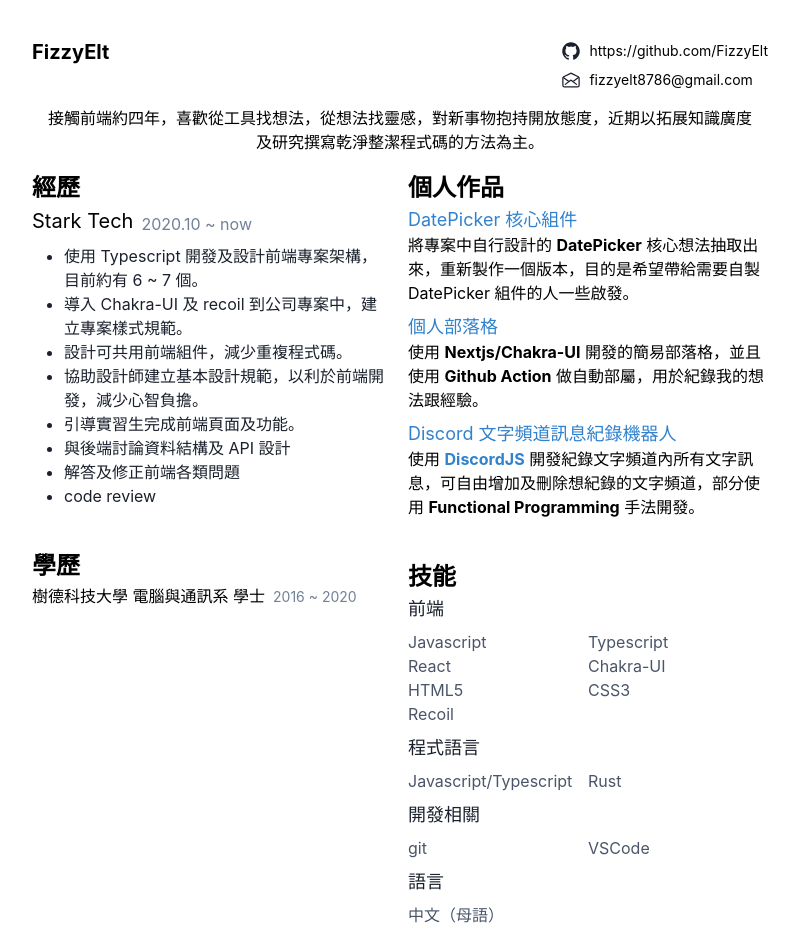
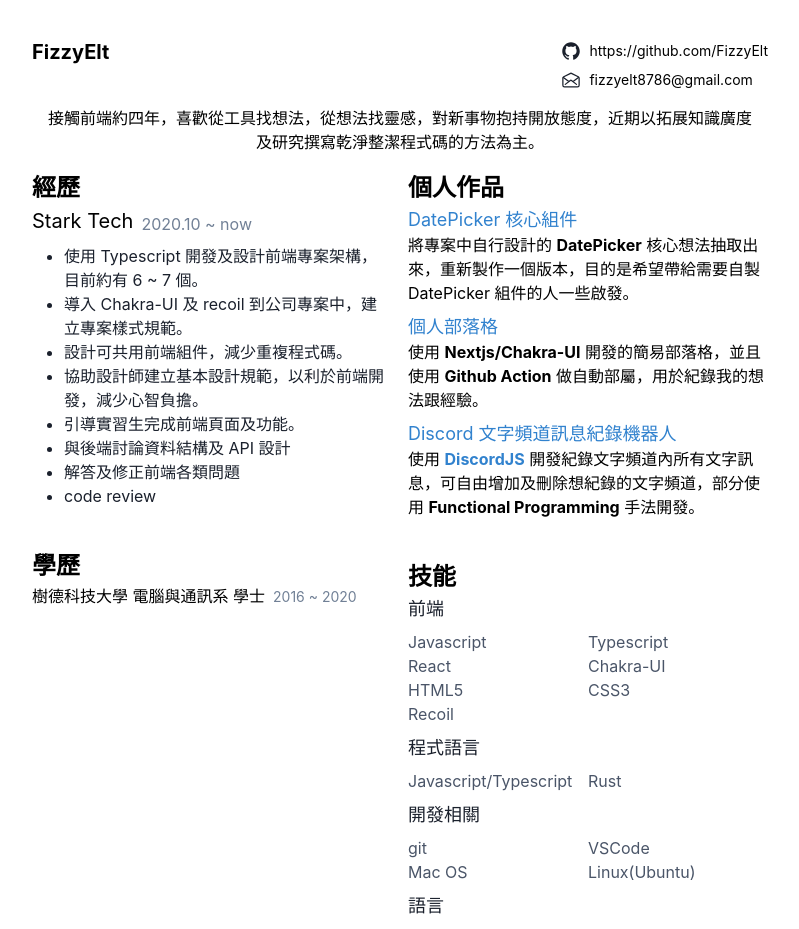
Before and after one commit to FizzyElt/blogs, a Next.js app: page /resume in a window 1280 px wide. Shown: the top 929 px of the page, without its empty margins (240-1039 px from the left). Built offline with nearby package versions, Linux system fonts and the light colour scheme.

Commit message:
add new development tool

```diff
--- a/pages/resume.js
+++ b/pages/resume.js
@@ -212,6 +212,8 @@ export default function Resume() {
                     <SimpleGrid columns={2}>
                       <Text color="gray.600">git</Text>
                       <Text color="gray.600">VSCode</Text>
+                      <Text color="gray.600">Mac OS</Text>
+                      <Text color="gray.600">Linux(Ubuntu)</Text>
                     </SimpleGrid>
                     <Text color="gray.800" fontSize="lg">
                       語言
```
